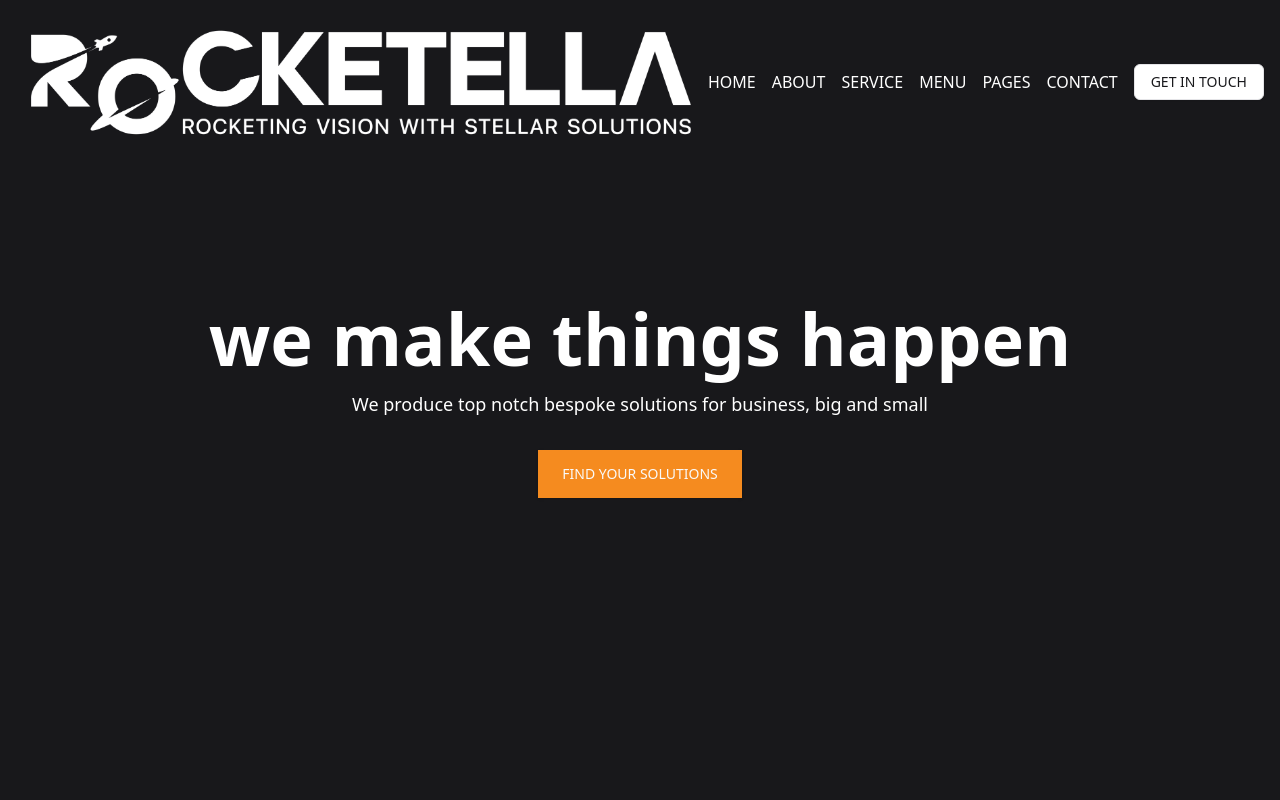
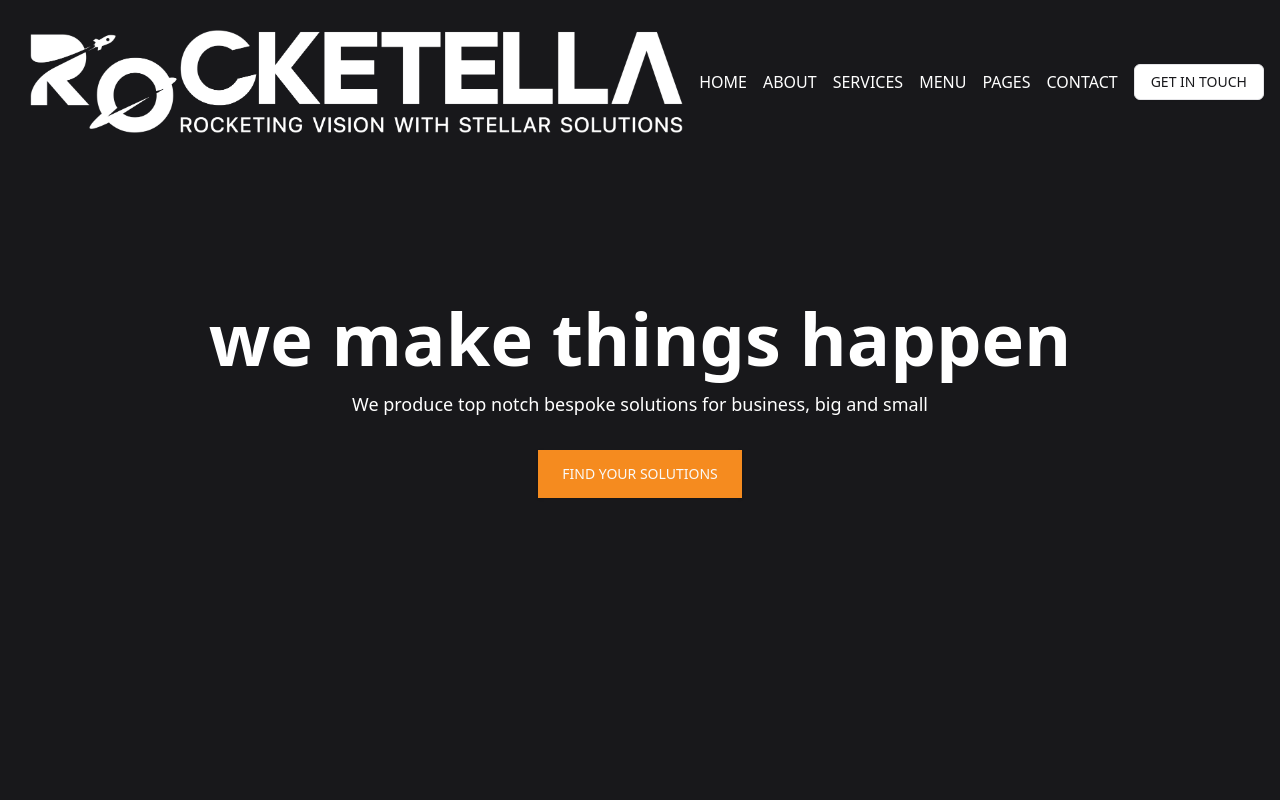
Before and after one commit to owlicodes/rocketella-v2, a Next.js app: page / in a window 1280 px wide. Shown: the top 800 px of the page. Built offline with nearby package versions, Linux system fonts and the light colour scheme.

Commit message:
Renaming SERVICE to SERVICES

```diff
--- a/src/features/common/header.tsx
+++ b/src/features/common/header.tsx
@@ -48,7 +48,7 @@
             <nav className="space-x-4 text-white">
               <Link href="/">HOME</Link>
               <Link href="/about">ABOUT</Link>
-              <Link href="/">SERVICE</Link>
+              <Link href="/">SERVICES</Link>
               <Link href="/">MENU</Link>
               <Link href="/">PAGES</Link>
               <Link href="/">CONTACT</Link>
@@ -69,7 +69,7 @@
                 <nav className="mb-4 flex flex-col space-y-4">
                   <Link href="/">HOME</Link>
                   <Link href="/about">ABOUT</Link>
-                  <Link href="/">SERVICE</Link>
+                  <Link href="/">SERVICES</Link>
                   <Link href="/">MENU</Link>
                   <Link href="/">PAGES</Link>
                   <Link href="/">CONTACT</Link>
```
